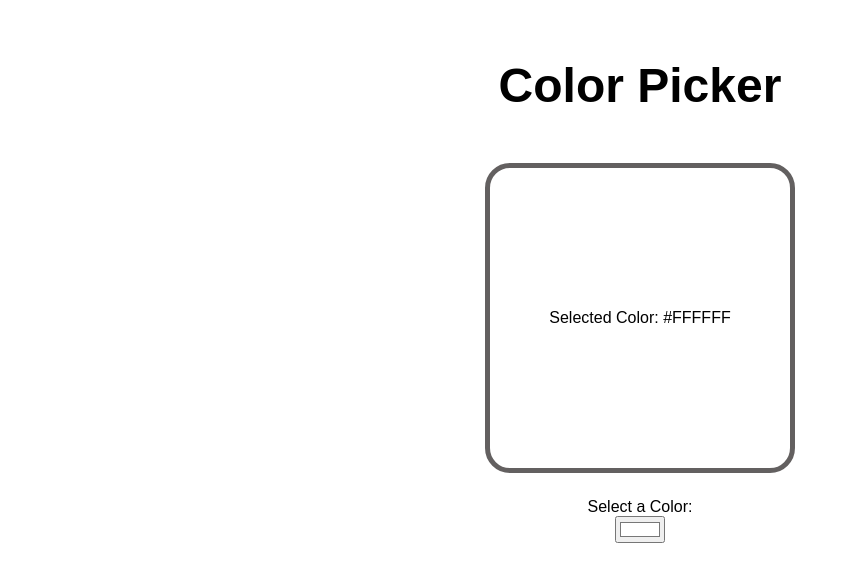
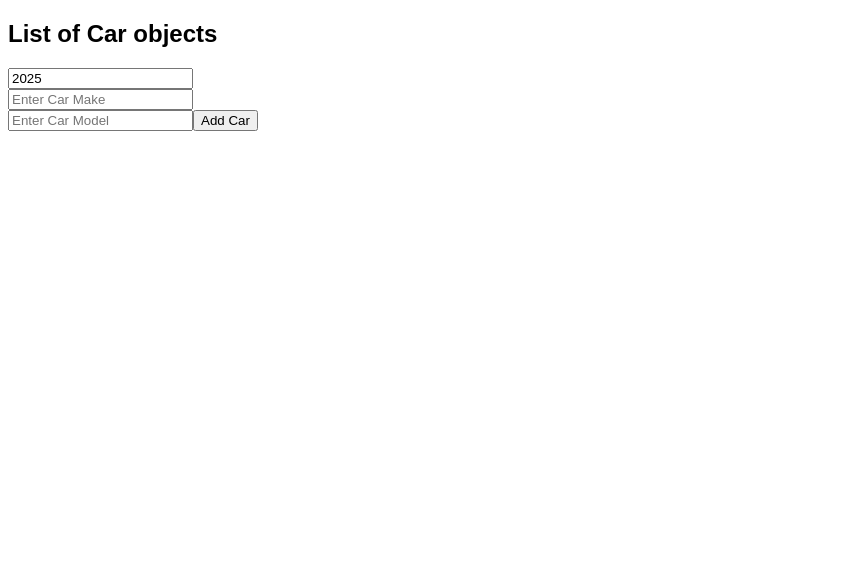
Before and after one commit to LexanderThakur/Website, a React (Vite) app in the folder my-react-app/: page / in a window 1280 px wide. Shown: the top 582 px of the page, without its empty margins (0-850 px from the left). Built offline with nearby package versions, Linux system fonts and the light colour scheme.

Commit message:
update array of objects

```diff
--- a/my-react-app/src/App.jsx
+++ b/my-react-app/src/App.jsx
@@ -4,7 +4,7 @@
 function App() {
   return (
     <>
-      <ColorPicker />
+      <MyComponent />
     </>
   );
 }
--- a/my-react-app/src/MyComponent.jsx
+++ b/my-react-app/src/MyComponent.jsx
@@ -1,39 +1,162 @@
 import React, { useState } from "react";
 
 function MyComponent() {
-  const [name, setName] = useState("Guest");
-  const [quantity, setQuantity] = useState();
+  const [cars, setCars] = useState([]);
+  const [carYear, setCarYear] = useState(new Date().getFullYear());
+  const [carMake, setCarMake] = useState("");
+  const [carModel, setCarModel] = useState("");
 
-  const [comment, setComment] = useState("");
-  function handleCommentChange(event) {
-    setComment(event.target.value);
+  function handleAddCar() {
+    const newCar = {
+      year: carYear,
+      make: carMake,
+      model: carModel,
+    };
+    setCars((c) => [...c, newCar]);
+
+    setCarYear(new Date().getFullYear());
+    setCarMake("");
+    setCarModel("");
   }
-
-  function handleQuantityChange(event) {
-    setQuantity(event.target.value);
+  function handleRemoveCar(index) {
+    setCars((c) => c.filter((_, i) => i !== index));
   }
-  function handleNameChange(event) {
-    setName(event.target.value);
+  function handleYearChange(event) {
+    setCarYear(event.target.value);
+  }
+  function handleMakeChange(event) {
+    setCarMake(event.target.value);
+  }
+  function handleModelChange(event) {
+    setCarModel(event.target.value);
   }
 
   return (
     <div>
-      <input type="text" value={name} onChange={handleNameChange} />
-      <p>Name: {name}</p>
+      <h2>List of Car objects</h2>
 
-      <input value={quantity} onChange={handleQuantityChange} type="number" />
-      <p>Quantity : {quantity}</p>
-      <textarea
-        name=""
-        value={comment}
-        onChange={handleCommentChange}
-        id=""
-        placeholder="wasup"
-      ></textarea>
-      <p>Comment : {comment}</p>
+      <ul>
+        {cars.map((car, index) => (
+          <li key={index} onClick={() => handleRemoveCar(index)}>
+            {car.year} {car.make} {car.model}
+          </li>
+        ))}
+      </ul>
+
+      <input type="number" value={carYear} onChange={handleYearChange} />
+      <br />
+      <input
+        type="text"
+        value={carMake}
+        onChange={handleMakeChange}
+        placeholder="Enter Car Make"
+      />
+      <br />
+      <input
+        type="text"
+        value={carModel}
+        onChange={handleModelChange}
+        placeholder="Enter Car Model"
+      />
+      <button onClick={handleAddCar}>Add Car</button>
     </div>
   );
 }
+
+// function MyComponent() {
+//   const [foods, setFoods] = useState(["apple", "orange", "banana"]);
+//   function handleAddFood() {
+//     const newFood = document.getElementById("foodInput").value;
+
+//     document.getElementById("foodInput").value = "";
+
+//     setFoods((f) => [...f, newFood]);
+//   }
+//   function handleRemoveFood(index) {
+//     setFoods(foods.filter((_, i) => i !== index));
+//   }
+//   return (
+//     <div>
+//       <h2>List of Food</h2>
+//       <ul>
+//         {foods.map((food, index) => (
+//           <li key={index} onClick={() => handleRemoveFood(index)}>
+//             {food}
+//           </li>
+//         ))}
+//       </ul>
+//       <input type="text" id="foodInput" placeholder="Enter food name" />
+//       <button onClick={handleAddFood}> Add Food</button>
+//     </div>
+//   );
+// }
+
+// function MyComponent() {
+//   const [car, setCar] = useState({
+//     year: 2024,
+//     make: "Ford",
+//     model: "Ferrari",
+//   });
+
+//   function handleYearChange(event) {
+//     setCar((c) => ({ ...c, year: event.target.value }));
+//   }
+//   function handleMakeChange(event) {
+//     setCar({ ...car, make: event.target.value });
+//   }
+
+//   function handleModelChange(event) {
+//     setCar({ ...car, model: event.target.value });
+//   }
+
+//   return (
+//     <div>
+//       <p>
+//         Your Fav car is: {car.year} {car.make} {car.model}{" "}
+//       </p>
+//       <input type="number" value={car.year} onChange={handleYearChange} />
+//       <br />
+//       <input type="text" value={car.make} onChange={handleMakeChange} />
+//       <br />
+//       <input type="text" value={car.model} onChange={handleModelChange} />
+//     </div>
+//   );
+// }
+
+// function MyComponent() {
+//   const [name, setName] = useState("Guest");
+//   const [quantity, setQuantity] = useState();
+
+//   const [comment, setComment] = useState("");
+//   function handleCommentChange(event) {
+//     setComment(event.target.value);
+//   }
+
+//   function handleQuantityChange(event) {
+//     setQuantity(event.target.value);
+//   }
+//   function handleNameChange(event) {
+//     setName(event.target.value);
+//   }
+
+//   return (
+//     <div>
+//       <input type="text" value={name} onChange={handleNameChange} />
+//       <p>Name: {name}</p>
+
+//       <input value={quantity} onChange={handleQuantityChange} type="number" />
+//       <p>Quantity : {quantity}</p>
+//       <textarea
+//         name=""
+//         value={comment}
+//         onChange={handleCommentChange}
+//         id=""
+//         placeholder="wasup"
+//       ></textarea>
+//       <p>Comment : {comment}</p>
+//     </div>
+//   );
+// }
 
 // function MyComponent() {
 //   let [name, setName] = useState("Jhon");
```
